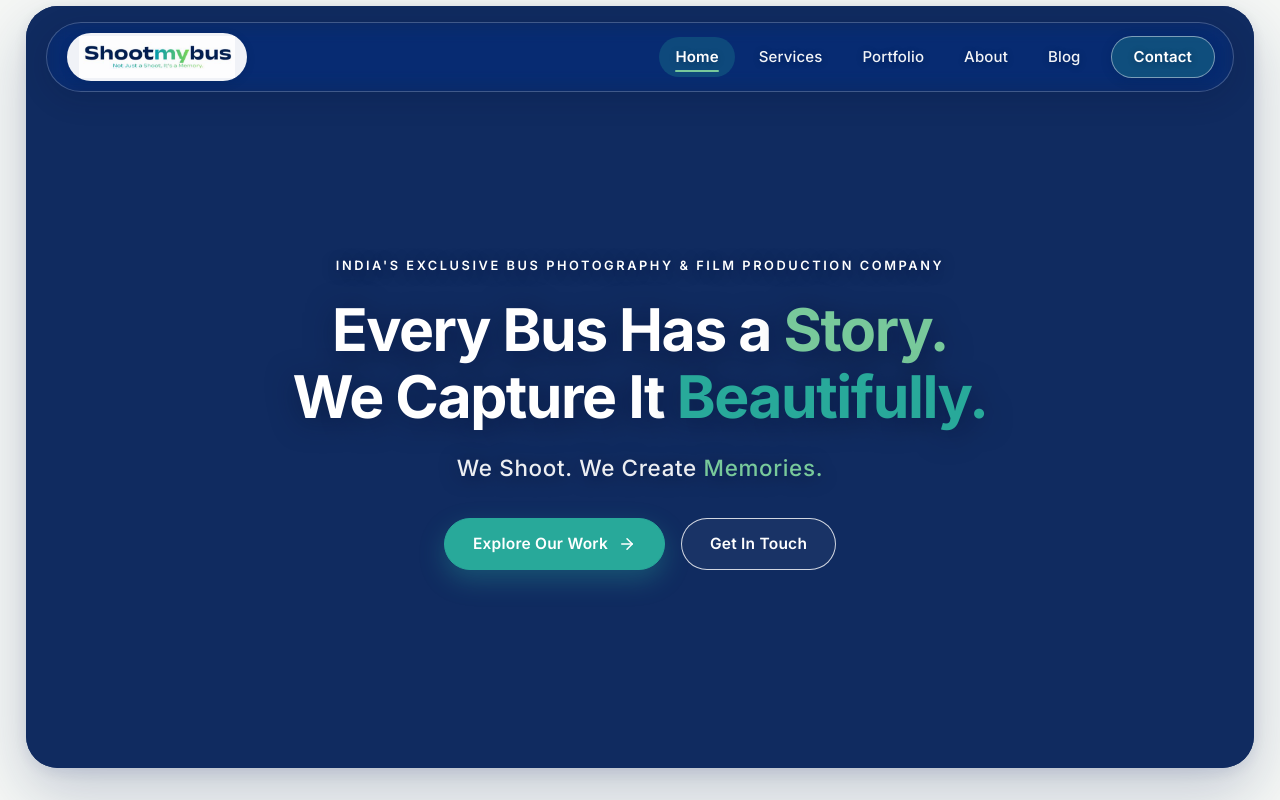
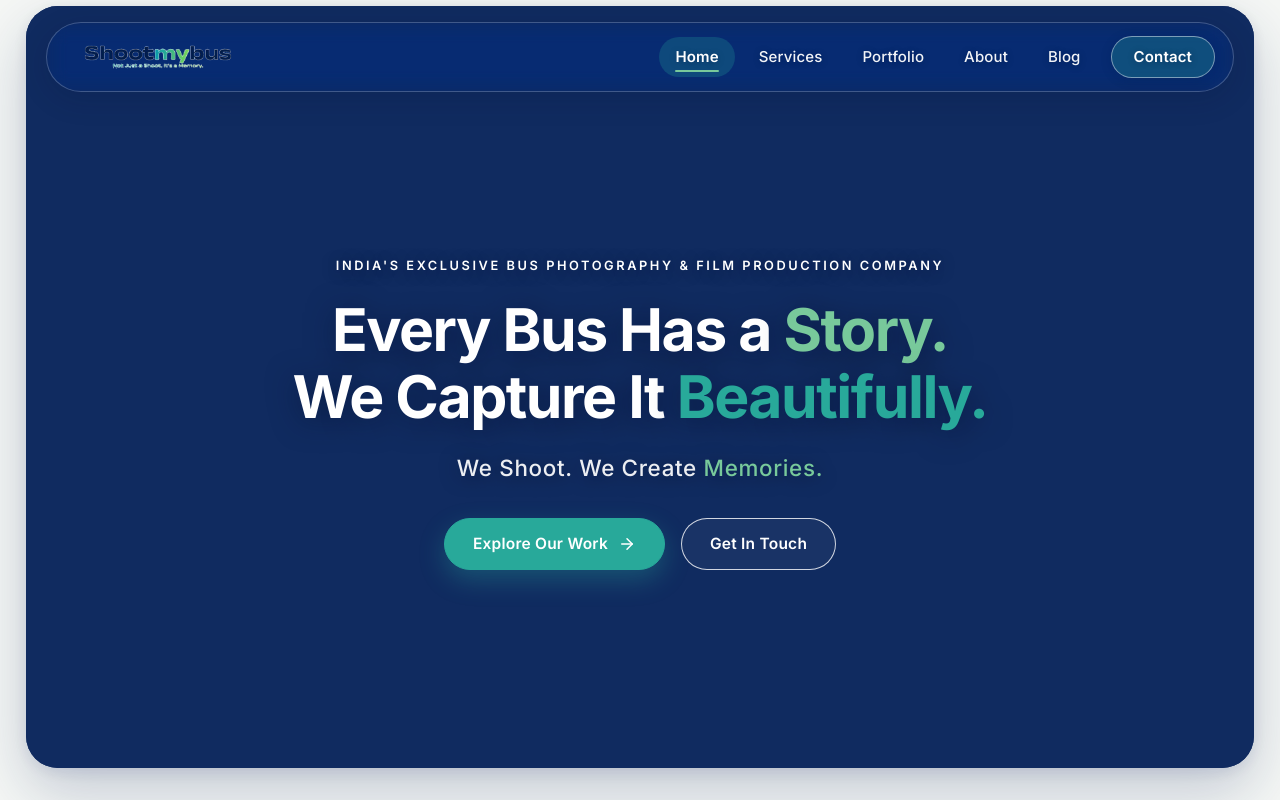
Before and after one commit to shootmybus-sys/shootmybus, a React (Vite) app: page / in a window 1280 px wide. Shown: the top 800 px of the page. Built offline with nearby package versions, Linux system fonts and the light colour scheme.

Commit message:
Remove header logo background and finalize updates

```diff
--- a/src/Component/Footer/Footer.css
+++ b/src/Component/Footer/Footer.css
@@ -10,7 +10,7 @@
   box-sizing: border-box;
   background-color: var(--brand-navy);
   color: var(--bg-white);
-  border-radius: 32px 32px 0 0;
+  border-radius: 100px 100px 0 0;
   padding: clamp(48px, 6vw, 72px) clamp(20px, 4vw, 48px) 28px;
 }
 
@@ -230,6 +230,7 @@ a.smb-footer-social-link:hover .smb-footer-social-icon-box {
 }
 
 @media (prefers-reduced-motion: reduce) {
+
   .smb-footer-logo-link,
   .smb-footer-link,
   .smb-footer-social-link,
--- a/src/Component/Stats/Stats.jsx
+++ b/src/Component/Stats/Stats.jsx
@@ -21,7 +21,7 @@ const STATS_CONFIG = [
   {
     id: "clients",
     label: "Happy Clients",
-    target: 50, // Placeholder value
+    target: 200, // Placeholder value
     suffix: "+",
     icon: Users,
   },
--- a/src/Header/Header.css
+++ b/src/Header/Header.css
@@ -58,8 +58,8 @@
   text-decoration: none;
   border-radius: 9999px;
   padding: 3px 12px;
-  background-color: rgba(255, 255, 255, 0.94);
-  box-shadow: 0 2px 10px rgba(8, 20, 48, 0.12);
+  background-color: transparent;
+  box-shadow: none;
   transition:
     transform 0.28s cubic-bezier(0.22, 1, 0.36, 1),
     background-color 0.35s ease,
@@ -97,7 +97,6 @@
   height: auto;
   display: block;
   transform: translateY(-4px);
-  mix-blend-mode: multiply;
   user-select: none;
 }
 
--- a/src/Header/Header.jsx
+++ b/src/Header/Header.jsx
@@ -142,7 +142,7 @@ function Header() {
           >
             <span className="smb-logo-frame">
               <img
-                src="/Logo/shootmybus.jpeg"
+                src="/Logo/shootmybus.png"
                 alt="Shootmybus — Not Just a Shoot, It's a Memory."
                 width="640"
                 // height="640"
```
Also changed, not shown: public/Logo/shootmybus.png (added).
